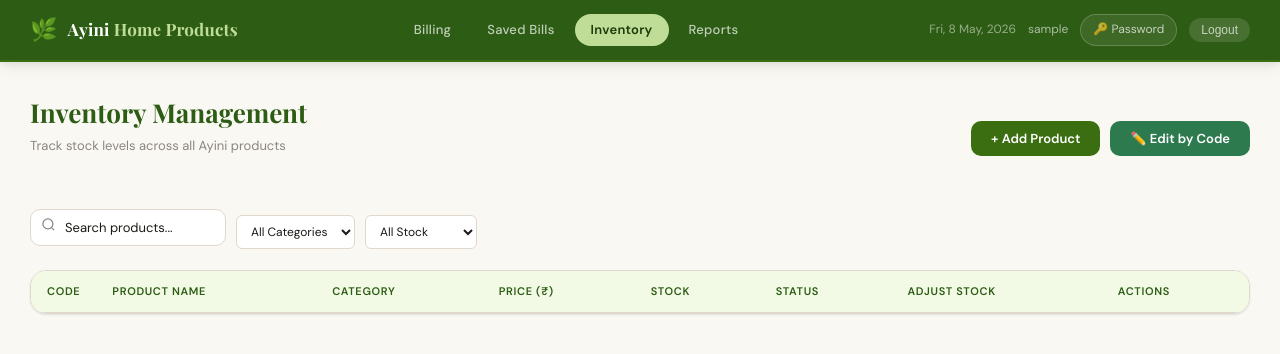
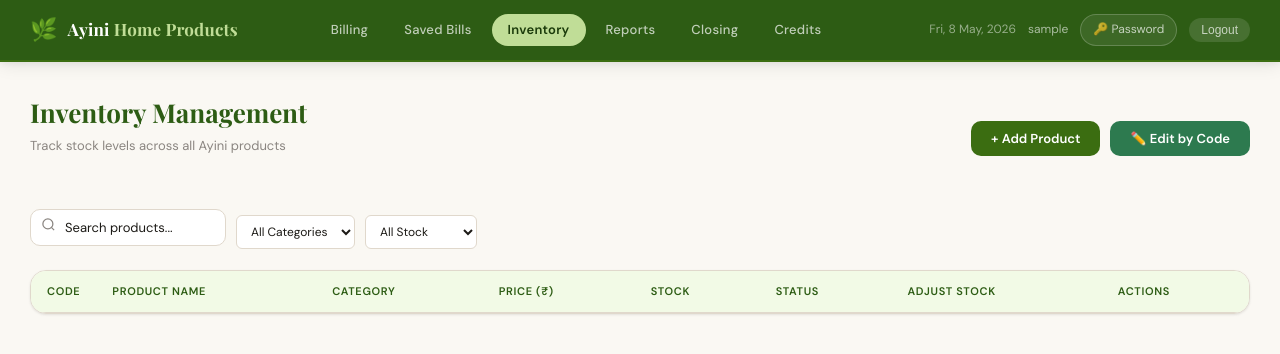
Before and after one commit to Sanjay123ps/billing, a website: page public/inventory.html in a window 1280 px wide. Drawn offline with nearby package versions, Linux system fonts and the light colour scheme; no server answers; sample sign-in values are in the browser's storage.

Commit message:
Add links to Closing and Credits pages in inventory

```diff
--- a/public/inventory.html
+++ b/public/inventory.html
@@ -33,6 +33,8 @@
       <a href="saved-bills.html" class="nav-link">Saved Bills</a>
       <a href="inventory.html" class="nav-link active">Inventory</a>
       <a href="reports.html" class="nav-link">Reports</a>
+      <a href="closing-summary.html" class="nav-link">Closing</a>
+<a href="credit-bills.html" class="nav-link">Credits</a>
     </div>
     <div style="display:flex;align-items:center;gap:12px;margin-left:auto">
       <span class="nav-date" id="navDate"></span>
```
